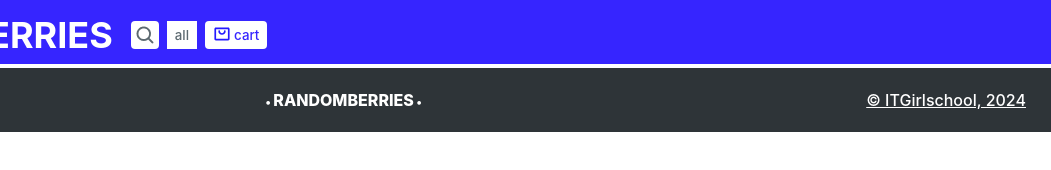
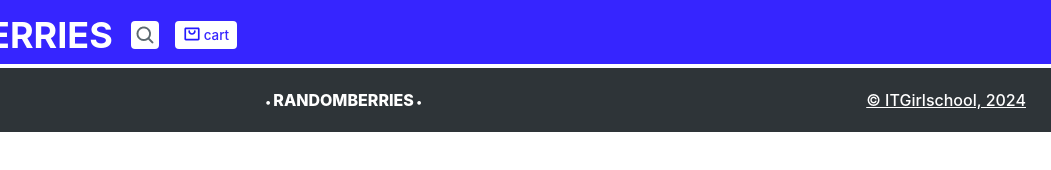
Before and after one commit to Eva71879/team-project-JS, a website built with webpack: page src/index.html in a window 1280 px wide. Shown: the full height of the page, 229-1280 px from the left. Built offline with nearby package versions, Linux system fonts and the light colour scheme; no server answers.

Commit message:
удалила кнопку all

```diff
--- a/src/index.html
+++ b/src/index.html
@@ -44,7 +44,6 @@
           <button class="button-close hide">&#10005</button>
         </div>
         <div class="category">
-          <button class="button">all</button>
         </div>
 
         <button class="cart" id="cart">
```
